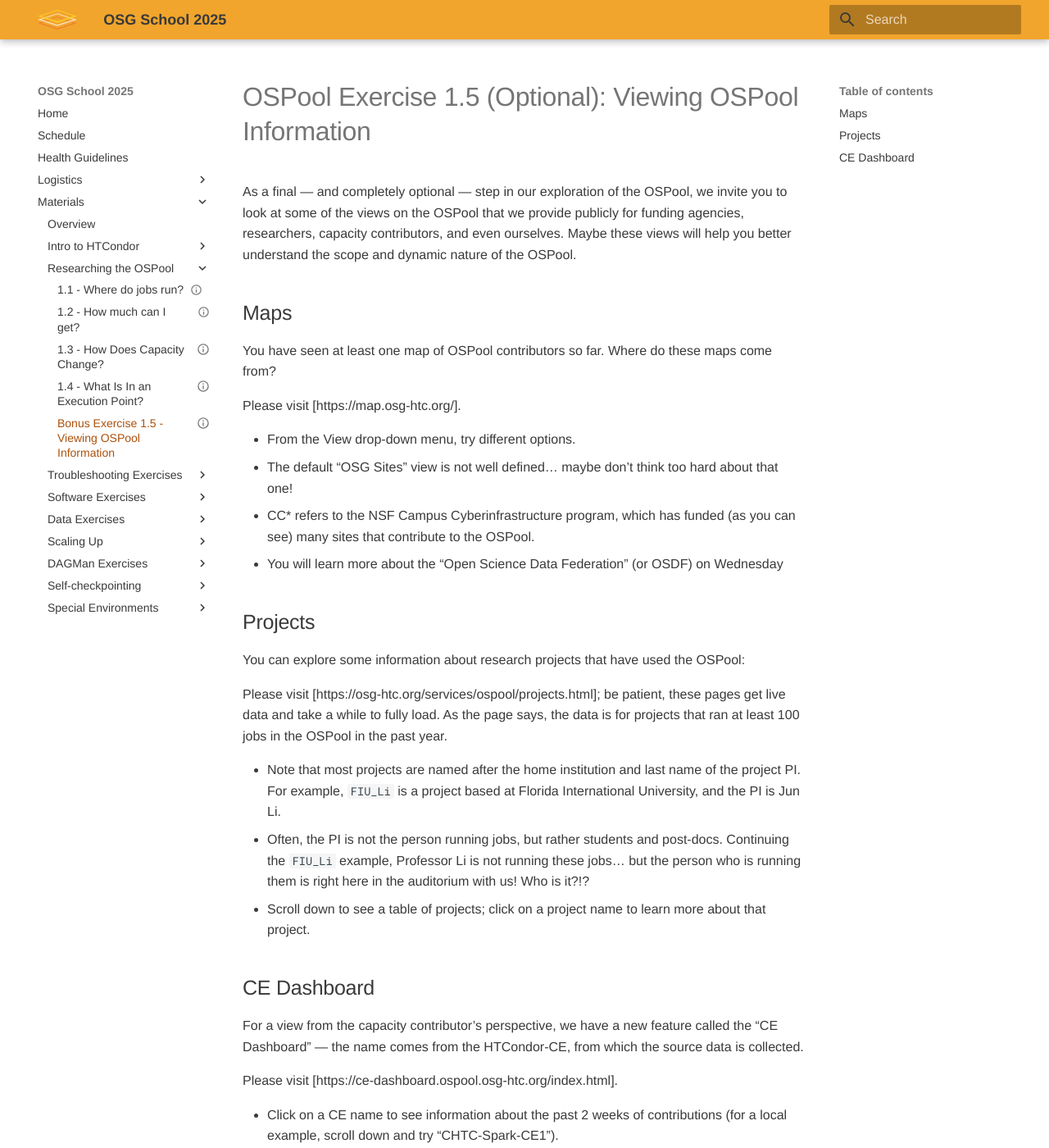
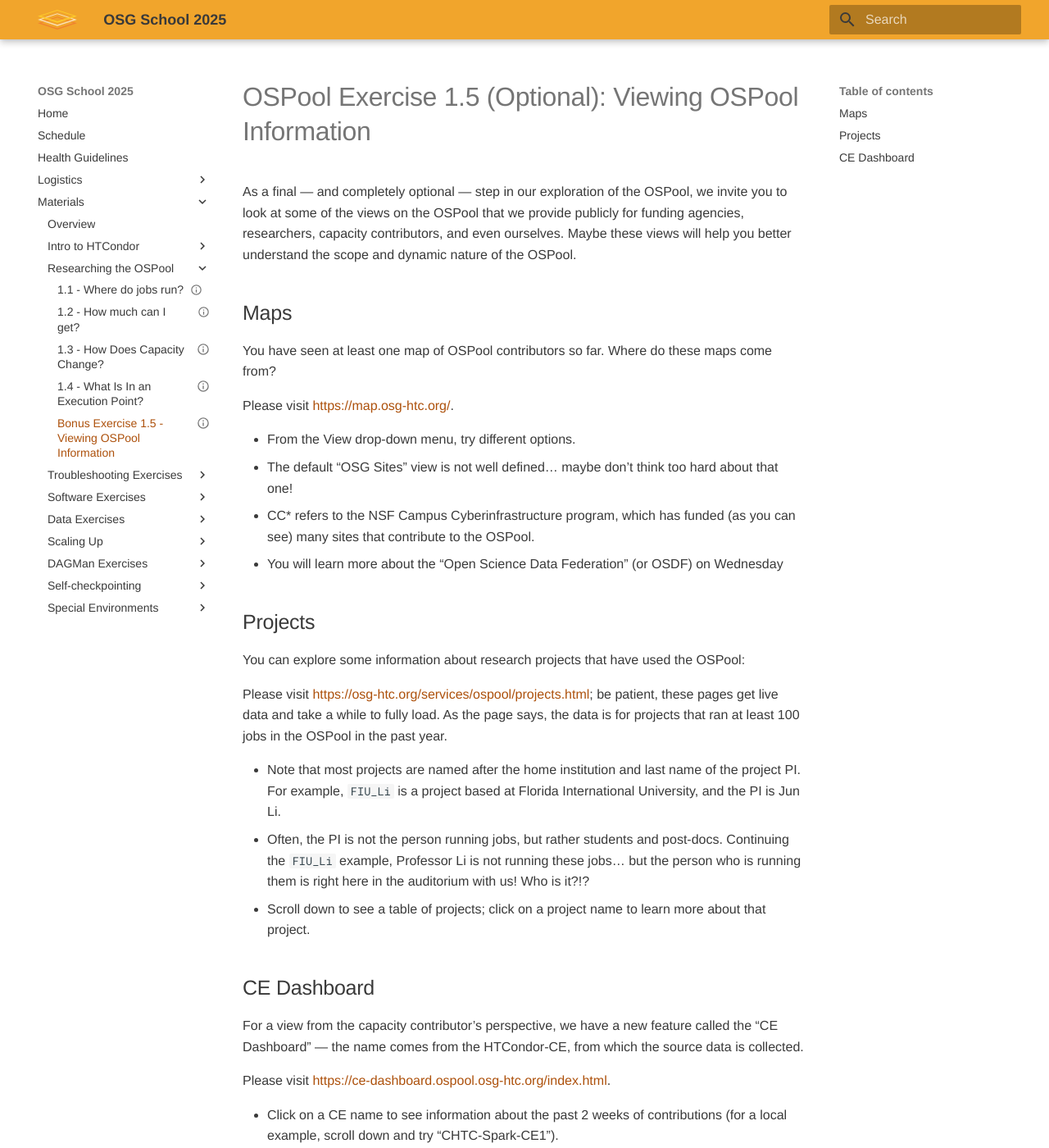
Before and after one commit to osg-htc/school-2025, an MkDocs documentation site: the page built from docs/materials/ospool/part1-ex5-ospool-views.md, in a window 1280 px wide and 1400 px high. Shown: the whole window at 82% size. Built offline with MkDocs 1.6.1 and Material for MkDocs 9.7.7, drawn with Linux system fonts in a browser that asks for light colours; some of the changed lines change nothing that is shown.

Commit message:
Tried fix for URLs, pt 2; OSP ex 1.5

```diff
--- a/docs/materials/ospool/part1-ex5-ospool-views.md
+++ b/docs/materials/ospool/part1-ex5-ospool-views.md
@@ -14,7 +14,7 @@
 You have seen at least one map of OSPool contributors so far.
 Where do these maps come from?
 
-Please visit [https://map.osg-htc.org/].
+Please visit [https://map.osg-htc.org/](https://map.osg-htc.org/).
 
 *   From the View drop-down menu, try different options.
 *   The default “OSG Sites” view is not well defined… maybe don’t think too hard about that one!
@@ -26,7 +26,7 @@
 
 You can explore some information about research projects that have used the OSPool:
 
-Please visit [https://osg-htc.org/services/ospool/projects.html];
+Please visit [https://osg-htc.org/services/ospool/projects.html](https://osg-htc.org/services/ospool/projects.html);
 be patient, these pages get live data and take a while to fully load.
 As the page says, the data is for projects that ran at least 100 jobs in the OSPool in the past year.
 
@@ -44,7 +44,7 @@
 we have a new feature called the “CE Dashboard” —
 the name comes from the HTCondor-CE, from which the source data is collected.
 
-Please visit [https://ce-dashboard.ospool.osg-htc.org/index.html].
+Please visit [https://ce-dashboard.ospool.osg-htc.org/index.html](https://ce-dashboard.ospool.osg-htc.org/index.html).
 
 *   Click on a CE name to see information about the past 2 weeks of contributions
     (for a local example, scroll down and try “CHTC-Spark-CE1”).
```
